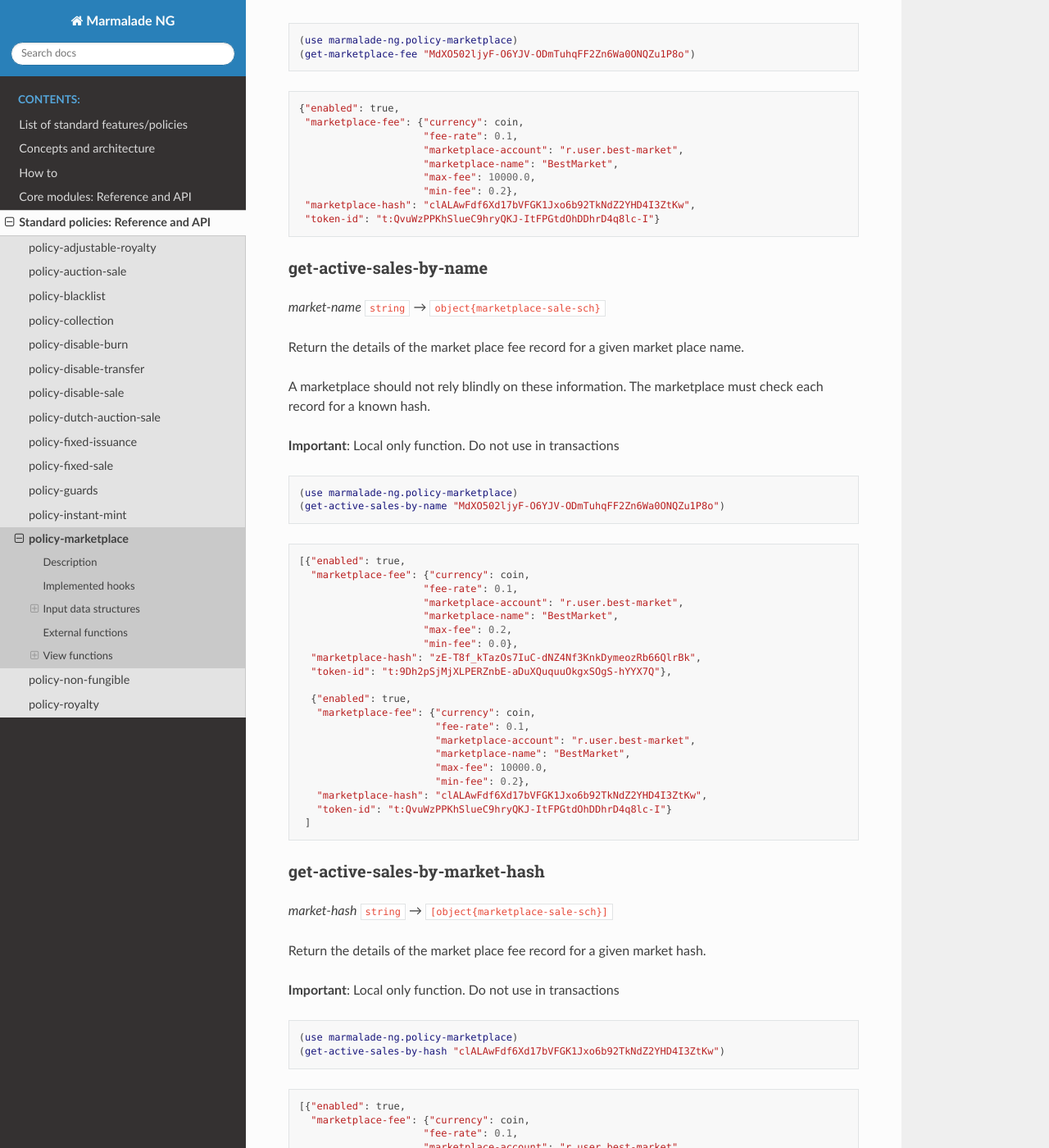
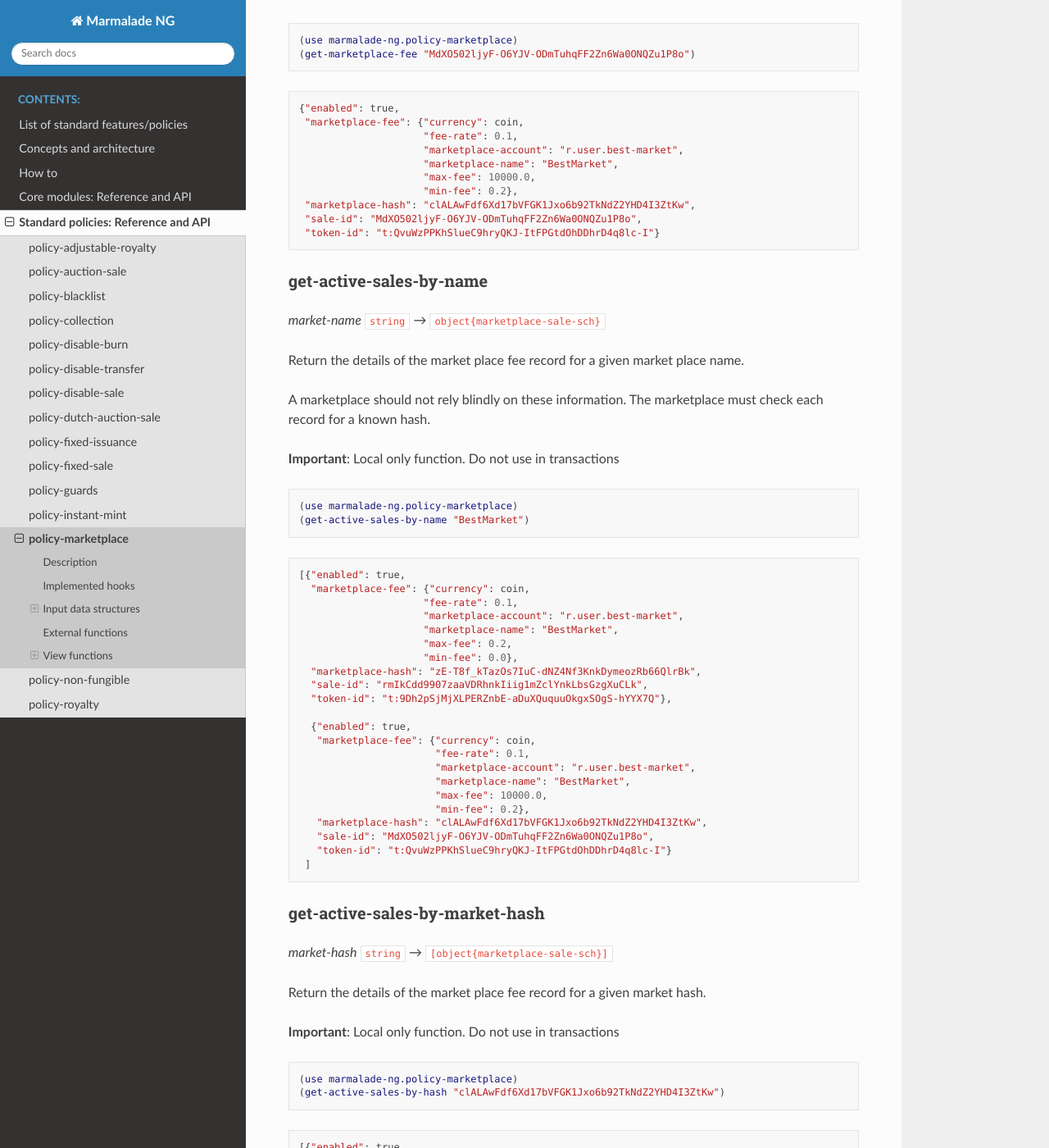
Before and after one commit to Marmalade-NG/marmalade-ng, a Sphinx documentation site: the page built from doc/source/policy-marketplace.rst, in a window 1280 px wide and 1400 px high, scrolled down 1817 px. Shown: the whole window at 82% size. Built offline with Sphinx 7.4.7 and the Read the Docs theme 2.0.0, drawn with Linux system fonts in a browser that asks for light colours; some of the changed text lies outside the part shown.

Commit message:
Store the sale-id for the marketplace policy

```diff
--- a/doc/source/policy-marketplace.rst
+++ b/doc/source/policy-marketplace.rst
@@ -98,6 +98,7 @@ Return the detail of the marketplace fee record for the given sale
                        "max-fee": 10000.0,
                        "min-fee": 0.2},
    "marketplace-hash": "clALAwFdf6Xd17bVFGK1Jxo6b92TkNdZ2YHD4I3ZtKw",
+   "sale-id": "MdXO502ljyF-O6YJV-ODmTuhqFF2Zn6Wa0ONQZu1P8o",
    "token-id": "t:QvuWzPPKhSlueC9hryQKJ-ItFPGtdOhDDhrD4q8lc-I"}
 
 
@@ -114,7 +115,7 @@ A marketplace should not rely blindly on these information. The marketplace must
 .. code:: lisp
 
   (use marmalade-ng.policy-marketplace)
-  (get-active-sales-by-name "MdXO502ljyF-O6YJV-ODmTuhqFF2Zn6Wa0ONQZu1P8o")
+  (get-active-sales-by-name "BestMarket")
 
 
 .. code-block::
@@ -127,6 +128,7 @@ A marketplace should not rely blindly on these information. The marketplace must
                        "max-fee": 0.2,
                        "min-fee": 0.0},
     "marketplace-hash": "zE-T8f_kTazOs7IuC-dNZ4Nf3KnkDymeozRb66QlrBk",
+    "sale-id": "rmIkCdd9907zaaVDRhnkIiig1mZclYnkLbsGzgXuCLk",
     "token-id": "t:9Dh2pSjMjXLPERZnbE-aDuXQuquuOkgxSOgS-hYYX7Q"},
 
     {"enabled": true,
@@ -137,6 +139,7 @@ A marketplace should not rely blindly on these information. The marketplace must
                          "max-fee": 10000.0,
                          "min-fee": 0.2},
      "marketplace-hash": "clALAwFdf6Xd17bVFGK1Jxo6b92TkNdZ2YHD4I3ZtKw",
+     "sale-id": "MdXO502ljyF-O6YJV-ODmTuhqFF2Zn6Wa0ONQZu1P8o",
      "token-id": "t:QvuWzPPKhSlueC9hryQKJ-ItFPGtdOhDDhrD4q8lc-I"}
    ]
 
@@ -164,5 +167,6 @@ Return the details of the market place fee record for a given market hash.
                        "max-fee": 0.2,
                        "min-fee": 0.0},
     "marketplace-hash": "zE-T8f_kTazOs7IuC-dNZ4Nf3KnkDymeozRb66QlrBk",
+    "sale-id": "rmIkCdd9907zaaVDRhnkIiig1mZclYnkLbsGzgXuCLk",
     "token-id": "t:9Dh2pSjMjXLPERZnbE-aDuXQuquuOkgxSOgS-hYYX7Q"}
    ]
```
Also changed, not shown: 2 other files.
